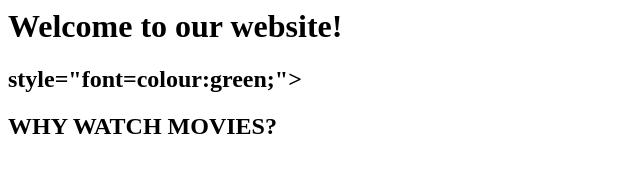
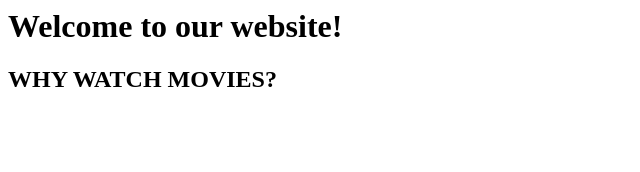
Before and after one commit to gashora/Delve, a plain HTML site: page index.html in a window 1280 px wide. Shown: the whole page, without its empty margins (0-640 px from the left). Drawn offline with Linux system fonts and the light colour scheme.

Commit message:
Update index.html

```diff
--- a/index.html
+++ b/index.html
@@ -4,7 +4,7 @@
 </head>
 <body style="background=colour: white;">
 <h1>Welcome to our website!</h1>
-<h2> style="font=colour:green;">
+<h2 style="font=colour:green;">
 <h2>WHY WATCH MOVIES?</h2>
 </body>
 </html>
```
